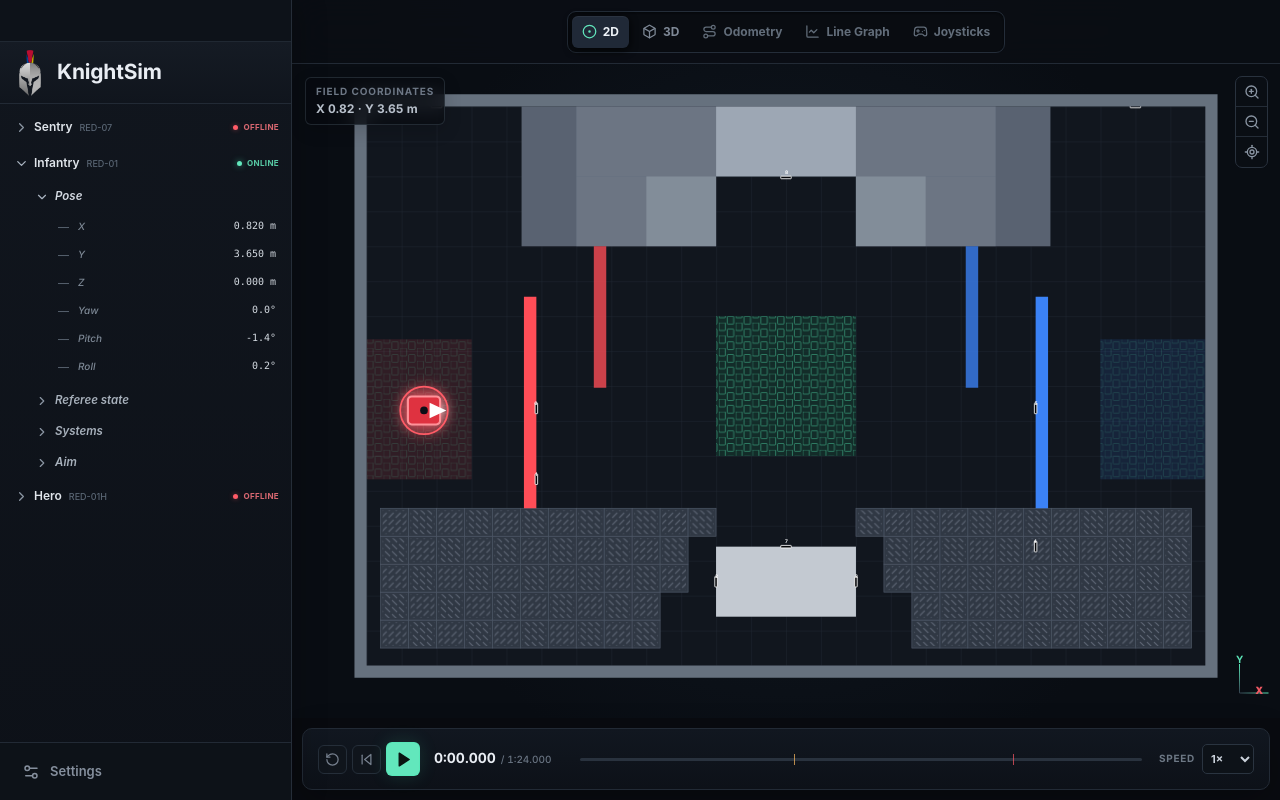
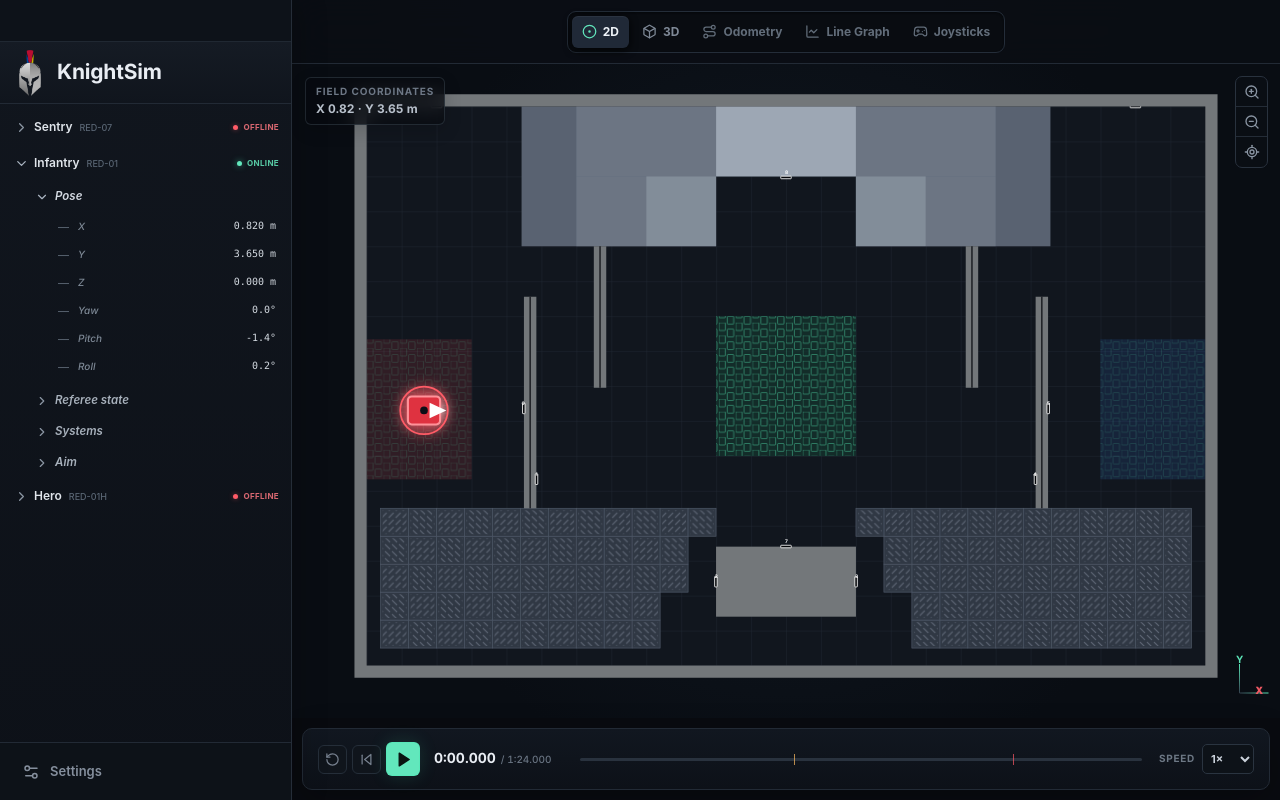
Before and after one commit to Gabe3L/knightsim, a React (Vite) app: page / in a window 1280 px wide. Built offline with nearby package versions, Linux system fonts and the light colour scheme.

Commit message:
Fixed apriltags

```diff
--- a/src/field/fieldSpec.ts
+++ b/src/field/fieldSpec.ts
@@ -67,6 +67,10 @@ export interface FieldSpec {
   readonly wall: { readonly heightM: number; readonly thicknessM: number };
   readonly zones: readonly FieldZone[];
   readonly barriers: readonly FieldBarrier[];
+  readonly barrierConstruction: {
+    readonly woodHeightM: number;
+    readonly sheetThicknessM: number;
+  };
   readonly centralPlatform: FieldPlatform;
   readonly highGround: HighGroundSpec;
   readonly bumpyRoad: {
@@ -113,8 +117,8 @@ const makeRoad = (team: 'red' | 'blue'): RoadTile[] => {
 
 const perimeterWallThicknessM = mm(175);
 const barrierThicknessM = mm(178);
-const frontBarrierHeightM = mm(420);
-const backBarrierHeightM = mm(987);
+const frontBarrierHeightM = mm(670);
+const backBarrierHeightM = mm(1407);
 // The five 400 mm bumpy-road rows begin at y = 250 mm, so their far edge
 // and the near edge of each back wall are both at y = 2250 mm.
 const backBarrierStartM = mm(2250);
@@ -206,6 +210,10 @@ export const ARCC_2026_FIELD = {
       thicknessM: barrierThicknessM,
     },
   ],
+  barrierConstruction: {
+    woodHeightM: mm(420),
+    sheetThicknessM: mm(19),
+  },
   centralPlatform: {
     id: 'central-marker-platform',
     // Marker centres in Figure 3-10 establish the four front faces.
@@ -213,7 +221,7 @@ export const ARCC_2026_FIELD = {
     yM: mm(699),
     widthM: mm(2002),
     depthM: mm(1002),
-    heightM: mm(250),
+    heightM: mm(420),
   },
   highGround: {
     // 2.2163 m edge location, two 1 m rows, 6 m deck, 784 mm approaches.
@@ -255,14 +263,14 @@ export const ARCC_2026_FIELD = {
     verticalGapM: mm(70),
   },
   markers: [
-    { id: 0, xM: mm(2428), yM: mm(3679), zM: mm(288), facingDeg: -90, sideM: mm(150) },
-    { id: 1, xM: mm(2428), yM: mm(2666), zM: mm(288), facingDeg: -90, sideM: mm(150) },
-    { id: 2, xM: mm(4999), yM: mm(1200), zM: mm(288), facingDeg: 90, sideM: mm(150) },
-    { id: 3, xM: mm(7001), yM: mm(1200), zM: mm(288), facingDeg: -90, sideM: mm(150) },
-    { id: 4, xM: mm(9572), yM: mm(1701), zM: mm(288), facingDeg: 90, sideM: mm(150) },
-    { id: 5, xM: mm(9572), yM: mm(3679), zM: mm(288), facingDeg: 90, sideM: mm(150) },
+    { id: 0, xM: mm(2250 - 2), yM: mm(3679), zM: mm(288), facingDeg: -90, sideM: mm(150) },
+    { id: 1, xM: mm(2428 + 2), yM: mm(2666), zM: mm(288), facingDeg: 90, sideM: mm(150) },
+    { id: 2, xM: mm(4999 - 2), yM: mm(1200), zM: mm(288), facingDeg: 90, sideM: mm(150) },
+    { id: 3, xM: mm(7001 + 2), yM: mm(1200), zM: mm(288), facingDeg: -90, sideM: mm(150) },
+    { id: 4, xM: mm(9572 - 2), yM: mm(2666), zM: mm(288), facingDeg: 90, sideM: mm(150) },
+    { id: 5, xM: mm(9750 + 2), yM: mm(3679), zM: mm(288), facingDeg: -90, sideM: mm(150) },
     { id: 6, xM: 11, yM: mm(7999), zM: mm(288), facingDeg: 180, sideM: mm(150) },
-    { id: 7, xM: 6, yM: mm(1701), zM: mm(288), facingDeg: 0, sideM: mm(150) },
+    { id: 7, xM: 6, yM: mm(1701 + 2), zM: mm(288), facingDeg: 0, sideM: mm(150) },
     { id: 8, xM: 6, yM: mm(6983.9), zM: mm(288), facingDeg: 180, sideM: mm(150) },
     { id: 9, xM: 1, yM: mm(7999), zM: mm(288), facingDeg: 180, sideM: mm(150) },
   ],
--- a/src/views/Field2D.tsx
+++ b/src/views/Field2D.tsx
@@ -13,12 +13,18 @@ const fieldY = (yM: number): number => ARCC_2026_FIELD.size.widthM - yM;
 const rectY = (yM: number, depthM: number): number => fieldY(yM + depthM);
 const clamp = (value: number, min: number, max: number): number => Math.max(min, Math.min(max, value));
 
-const barrierPoints = (barrier: (typeof ARCC_2026_FIELD.barriers)[number]): string => {
+const fieldWoodColor = '#73777a';
+const fieldSheetColor = '#111318';
+
+const barrierPoints = (
+  barrier: (typeof ARCC_2026_FIELD.barriers)[number],
+  thicknessM = barrier.thicknessM,
+): string => {
   const dx = barrier.end.xM - barrier.start.xM;
   const dy = barrier.end.yM - barrier.start.yM;
   const length = Math.hypot(dx, dy);
-  const offsetX = (-dy / length) * barrier.thicknessM / 2;
-  const offsetY = (dx / length) * barrier.thicknessM / 2;
+  const offsetX = (-dy / length) * thicknessM / 2;
+  const offsetY = (dx / length) * thicknessM / 2;
   const points: ReadonlyArray<readonly [number, number]> = [
     [barrier.start.xM + offsetX, barrier.start.yM + offsetY],
     [barrier.end.xM + offsetX, barrier.end.yM + offsetY],
@@ -152,8 +158,8 @@ export function Field2D({ robot, camera, onCameraChange }: Field2DProps) {
           y={rectY(ARCC_2026_FIELD.centralPlatform.yM, ARCC_2026_FIELD.centralPlatform.depthM)}
           width={ARCC_2026_FIELD.centralPlatform.widthM}
           height={ARCC_2026_FIELD.centralPlatform.depthM}
-          fill="#c3c9d1"
-          stroke="#eef1f4"
+          fill={fieldWoodColor}
+          stroke="#92979b"
           strokeWidth=".018"
           vectorEffect="non-scaling-stroke"
         />
@@ -183,12 +189,15 @@ export function Field2D({ robot, camera, onCameraChange }: Field2DProps) {
         ))}
 
         {ARCC_2026_FIELD.barriers.map((barrier) => (
-          <polygon
-            key={barrier.id}
-            points={barrierPoints(barrier)}
-            fill={teamColor(barrier.team)}
-            opacity={barrier.heightM > 0.5 ? 1 : 0.78}
-          />
+          <g key={barrier.id}>
+            <polygon points={barrierPoints(barrier)} fill={fieldWoodColor} />
+            {barrier.heightM > ARCC_2026_FIELD.barrierConstruction.woodHeightM && (
+              <polygon
+                points={barrierPoints(barrier, ARCC_2026_FIELD.barrierConstruction.sheetThicknessM)}
+                fill={fieldSheetColor}
+              />
+            )}
+          </g>
         ))}
 
         {ARCC_2026_FIELD.markers.map((marker) => (
@@ -200,7 +209,7 @@ export function Field2D({ robot, camera, onCameraChange }: Field2DProps) {
 
         <path
           d={`M 0 0 H 12 V 8 H 0 Z M ${-ARCC_2026_FIELD.wall.thicknessM} ${-ARCC_2026_FIELD.wall.thicknessM} V ${8 + ARCC_2026_FIELD.wall.thicknessM} H ${12 + ARCC_2026_FIELD.wall.thicknessM} V ${-ARCC_2026_FIELD.wall.thicknessM} Z`}
-          fill="#66717e"
+          fill={fieldWoodColor}
           fillRule="evenodd"
         />
 
--- a/src/views/Field3D.tsx
+++ b/src/views/Field3D.tsx
@@ -16,11 +16,13 @@ interface Field3DProps {
 
 const worldX = (xM: number): number => xM - 6;
 const worldZ = (yM: number): number => yM - 4;
+const fieldWoodColor = '#73777a';
+const fieldSheetColor = '#111318';
 
 function PerimeterWall({ position, args }: { readonly position: [number, number, number]; readonly args: [number, number, number] }) {
   return (
     <Box args={args} position={position} castShadow receiveShadow>
-      <meshStandardMaterial color="#545e6b" roughness={0.76} metalness={0.18} />
+      <meshStandardMaterial color={fieldWoodColor} roughness={0.92} metalness={0} />
     </Box>
   );
 }
@@ -307,7 +309,7 @@ const Arena = memo(function Arena() {
         castShadow
         receiveShadow
       >
-        <meshStandardMaterial color="#c3c9d1" roughness={0.72} />
+        <meshStandardMaterial color={fieldWoodColor} roughness={0.92} metalness={0} />
       </Box>
 
       {ARCC_2026_FIELD.bumpyRoad.tiles.map((tile) => (
@@ -330,21 +332,32 @@ const Arena = memo(function Arena() {
         const dy = barrier.end.yM - barrier.start.yM;
         const length = Math.hypot(dx, dy);
         const angle = Math.atan2(dy, dx);
+        const woodHeightM = Math.min(barrier.heightM, ARCC_2026_FIELD.barrierConstruction.woodHeightM);
+        const sheetHeightM = Math.max(0, barrier.heightM - woodHeightM);
         return (
-          <Box
+          <group
             key={barrier.id}
-            args={[length, barrier.heightM, barrier.thicknessM]}
             position={[
               worldX((barrier.start.xM + barrier.end.xM) / 2),
-              barrier.heightM / 2,
+              0,
               worldZ((barrier.start.yM + barrier.end.yM) / 2),
             ]}
             rotation={[0, -angle, 0]}
-            castShadow
-            receiveShadow
           >
-            <meshStandardMaterial color={teamColor(barrier.team)} roughness={0.64} metalness={0.24} />
-          </Box>
+            <Box args={[length, woodHeightM, barrier.thicknessM]} position={[0, woodHeightM / 2, 0]} castShadow receiveShadow>
+              <meshStandardMaterial color={fieldWoodColor} roughness={0.92} metalness={0} />
+            </Box>
+            {sheetHeightM > 0 && (
+              <Box
+                args={[length, sheetHeightM, ARCC_2026_FIELD.barrierConstruction.sheetThicknessM]}
+                position={[0, woodHeightM + sheetHeightM / 2, 0]}
+                castShadow
+                receiveShadow
+              >
+                <meshStandardMaterial color={fieldSheetColor} roughness={0.78} metalness={0.04} />
+              </Box>
+            )}
+          </group>
         );
       })}
 
```
